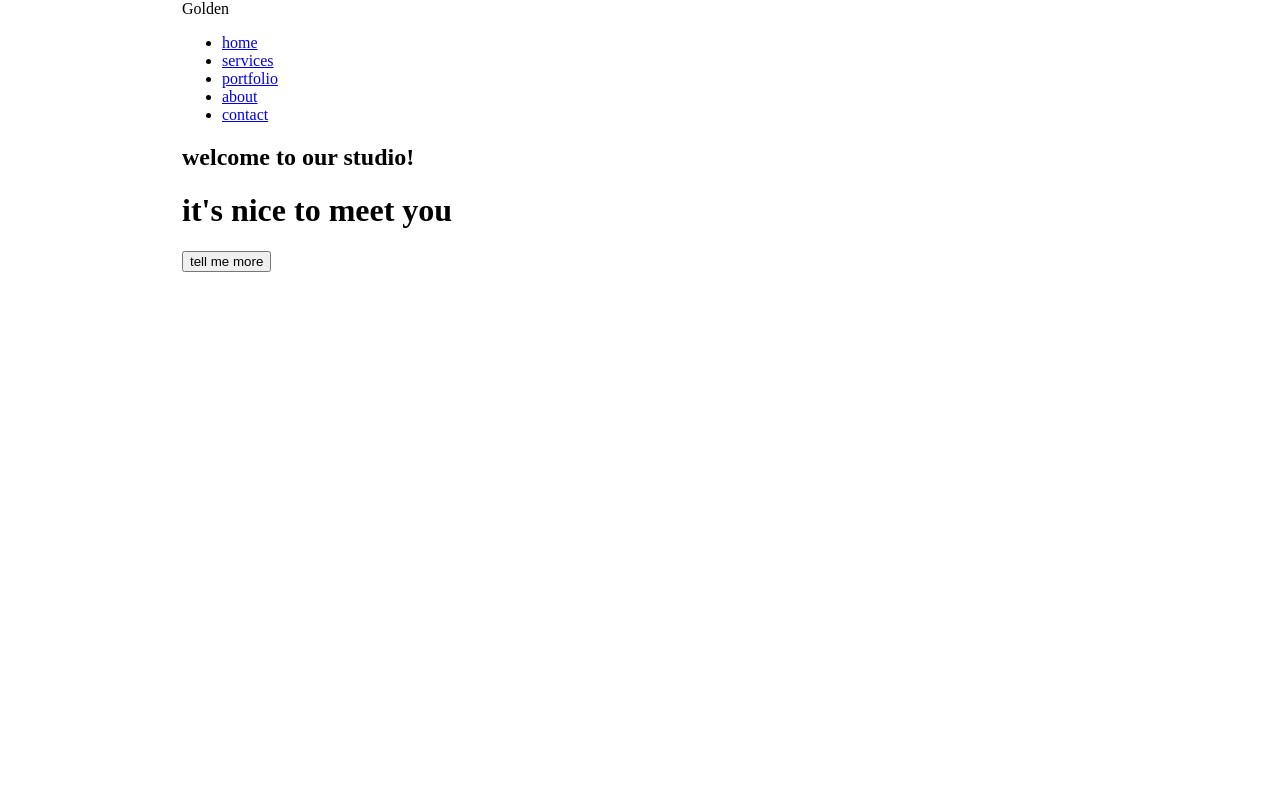
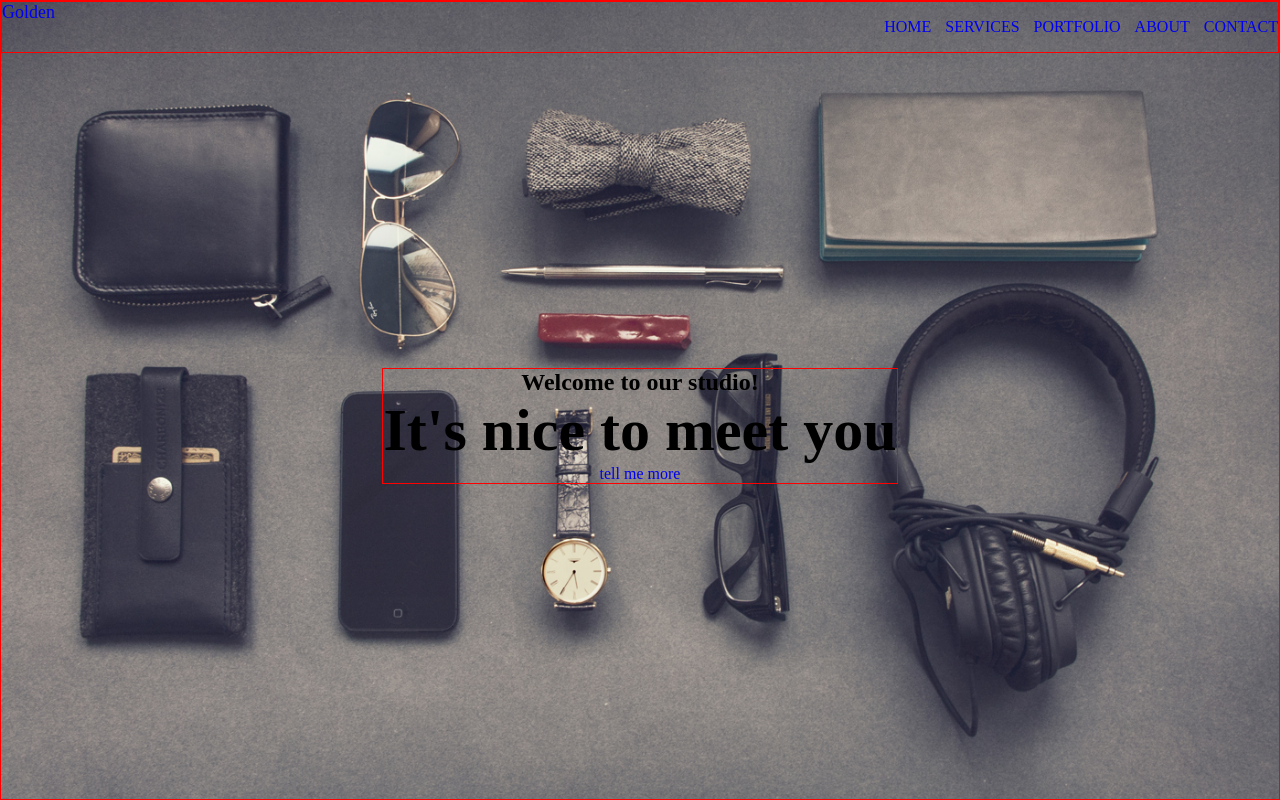
Before and after one commit to karollion/Project-4, a website: page index.html in a window 1280 px wide. Drawn offline with Linux system fonts and the light colour scheme; files whose address does not match are found by name.

Commit message:
Add header title and button

```diff
--- a/index.html
+++ b/index.html
@@ -9,36 +9,35 @@
     <link rel="stylesheet" href="css/style.css">
 </head>
 <body>
-    <div class="header">
-        <div class="container">
-            <nav class="navbar">
-                <a class="">Golden</a>
-                <div class="">
-                    <ul class="">
-                        <li class="">
-                            <a class="" href="#">home</a>
+    <header>
+        <div class="container center">
+            <nav class="navigation">
+                <a href="#" class="logo">Golden</a>
+                <ul>
+                    <li>
+                        <a href="#">home</a>
                     </li>
-                        <li class="">
-                            <a class="" href="#">services</a>
+                    <li>
+                        <a href="#">services</a>
                     </li>
-                        <li class="">
-                            <a class="" href="#">portfolio</a>
+                    <li>
+                        <a href="#">portfolio</a>
                     </li>
-                        <li class="">
-                            <a class="" href="#">about</a>
+                    <li>
+                        <a href="#">about</a>
                     </li>
-                        <li class="">
-                            <a class="" href="#">contact</a>
+                    <li>
+                        <a href="#">contact</a>
                     </li>
                 </ul>
-                </div>
             </nav>
-            <div>
-                <h2>welcome to our studio!</h2>
-                <h1>it's nice to meet you</h1>
-                <button type="button" class="btn">tell me more</button>
+
+            <div class="splash-inner">
+                <h2>Welcome to our studio!</h2>
+                <h1>It's nice to meet you</h1>
+                <a href="#" class="btn">tell me more</a>
             </div>
         </div>
-    </div>
+    </header>
 </body>
 </html>
--- a/sass/style.scss
+++ b/sass/style.scss
@@ -10,17 +10,75 @@ body {
 }
 
 .container {
-    max-width: 940px;
+    max-width: 1400px;
+    height: 100%;
+    padding: 0;
+    margin: 0 auto;
+    border: 1px solid red;
+}
+
+.center {
+    display: flex;
+    flex-direction: column;
+    justify-content: center;
+    align-items: center;
+}
+
+a {
+    text-decoration: none;
 }
 
 /* Header */
 
-.header {
+header {
+    width: 100%;
     height: 100vh;
-    width: 100%;
-    position: relative;
-    background: #f3f3f3;
-    background-image: url("images/header.jpg") no-repeat;
+    background-image: url('images/header.jpg');
     background-position: center center;
     background-size: cover;
+
+
 }
+
+.navigation {
+    background: none;
+    width: 100%;
+    border: 1px solid red;
+
+    .logo {
+        font-size: 18px;
+    }
+
+    ul {
+        float: right;
+        list-style-type: none;
+    }
+
+    li {
+        display: inline-block;
+        margin-left: 10px;
+        text-transform: uppercase;
+    }
+}
+
+.splash-inner {
+    display: flex;
+    flex-direction: column;
+    justify-content: center;
+    margin: auto;
+    border: 1px solid red;
+
+    h1 {
+        margin: 0 auto;
+        font-size: 60px;
+    }
+
+    h2 {
+        margin: 0 auto;
+        font-size: 24px;
+    }
+
+    a {
+        margin: 0 auto;
+    }
+}
```
Also changed, not shown: css/style.css, 1 other file. Lines whose indentation alone changed are shown as unchanged.
